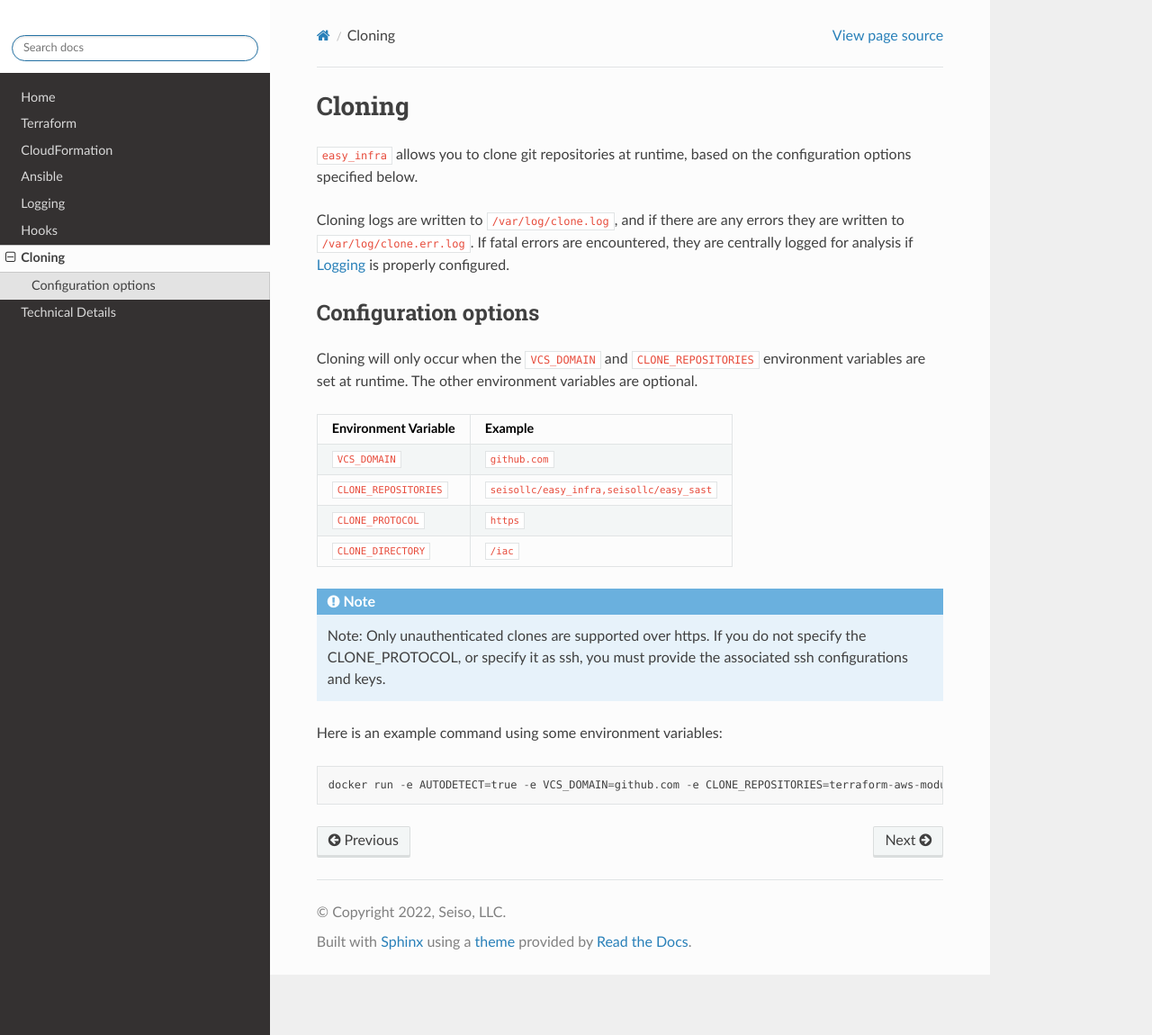
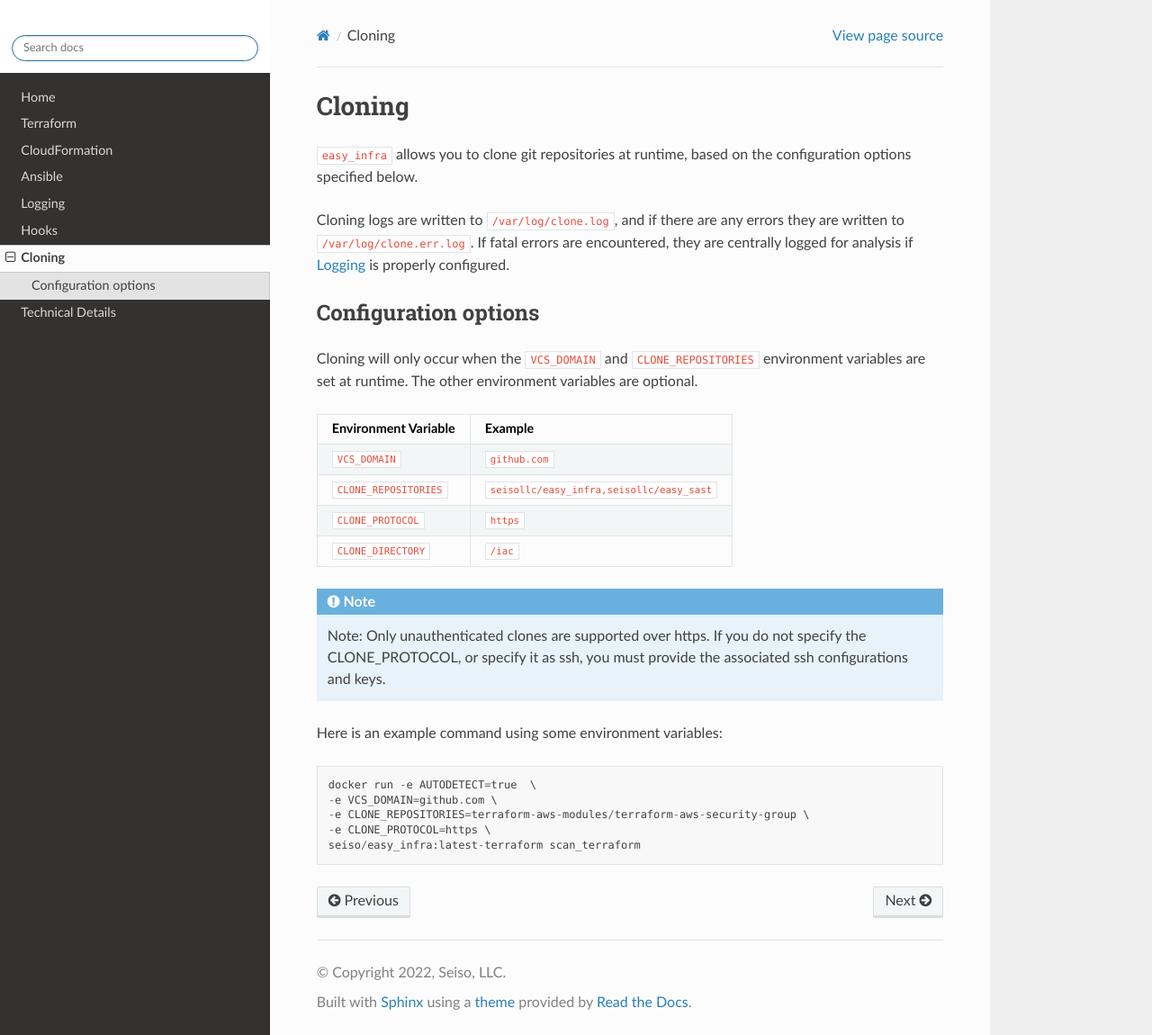
Before and after one commit to SeisoLLC/easy_infra, a Sphinx documentation site: the page built from docs/Cloning/index.rst, in a window 1280 px wide and 1150 px high. Shown: the whole window at 90% size. Built offline with Sphinx 7.4.7 and the Read the Docs theme 2.0.0, drawn with Linux system fonts in a browser that asks for light colours.

Commit message:
updated example

```diff
--- a/docs/Cloning/index.rst
+++ b/docs/Cloning/index.rst
@@ -31,4 +31,8 @@ are optional.
 
 Here is an example command using some environment variables::
 
-    docker run -e AUTODETECT=true -e VCS_DOMAIN=github.com -e CLONE_REPOSITORIES=terraform-aws-modules/terraform-aws-security-group -e CLONE_PROTOCOL=https seiso/easy_infra:latest-terraform scan_terraform
+    docker run -e AUTODETECT=true  \
+    -e VCS_DOMAIN=github.com \
+    -e CLONE_REPOSITORIES=terraform-aws-modules/terraform-aws-security-group \
+    -e CLONE_PROTOCOL=https \
+    seiso/easy_infra:latest-terraform scan_terraform
```
